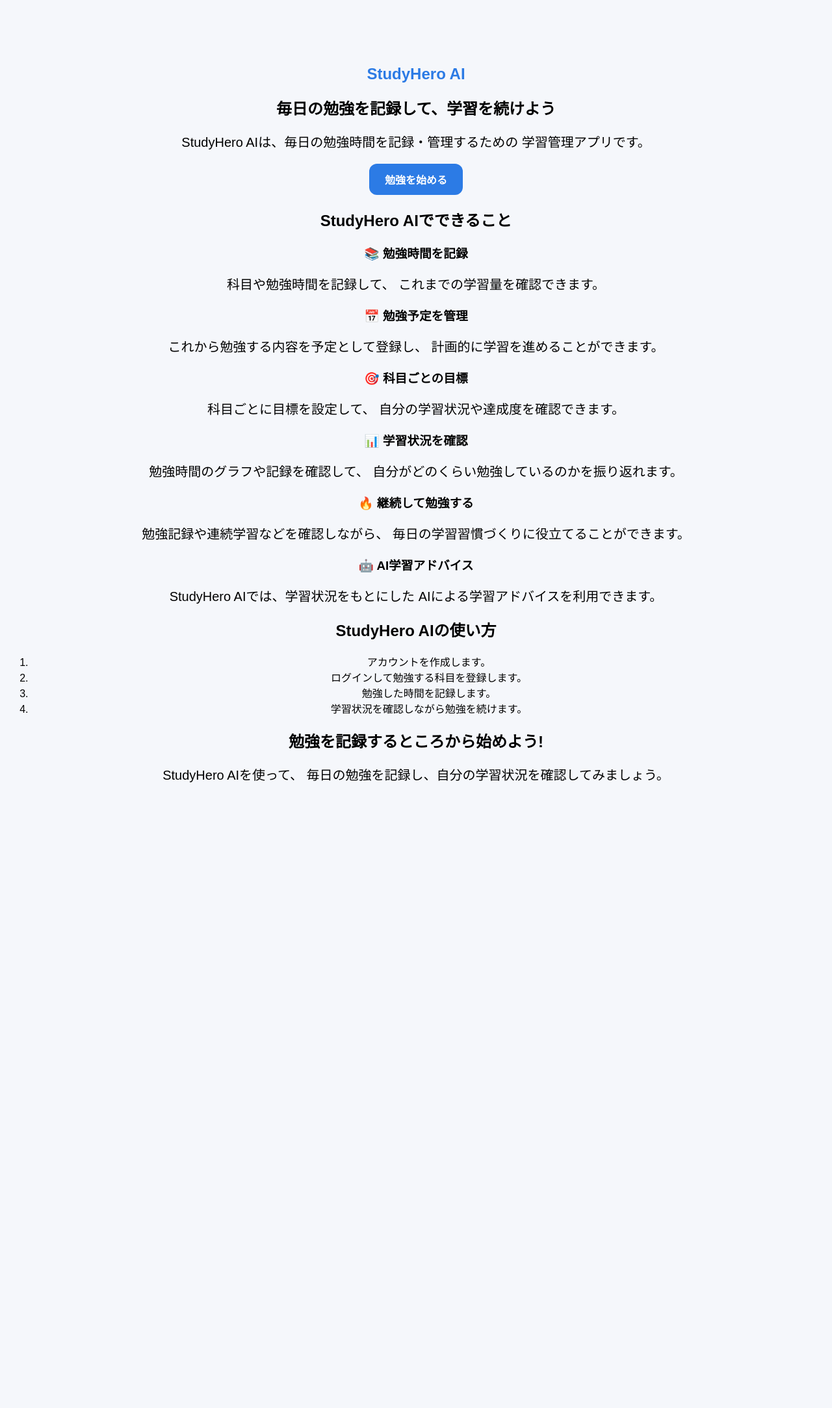
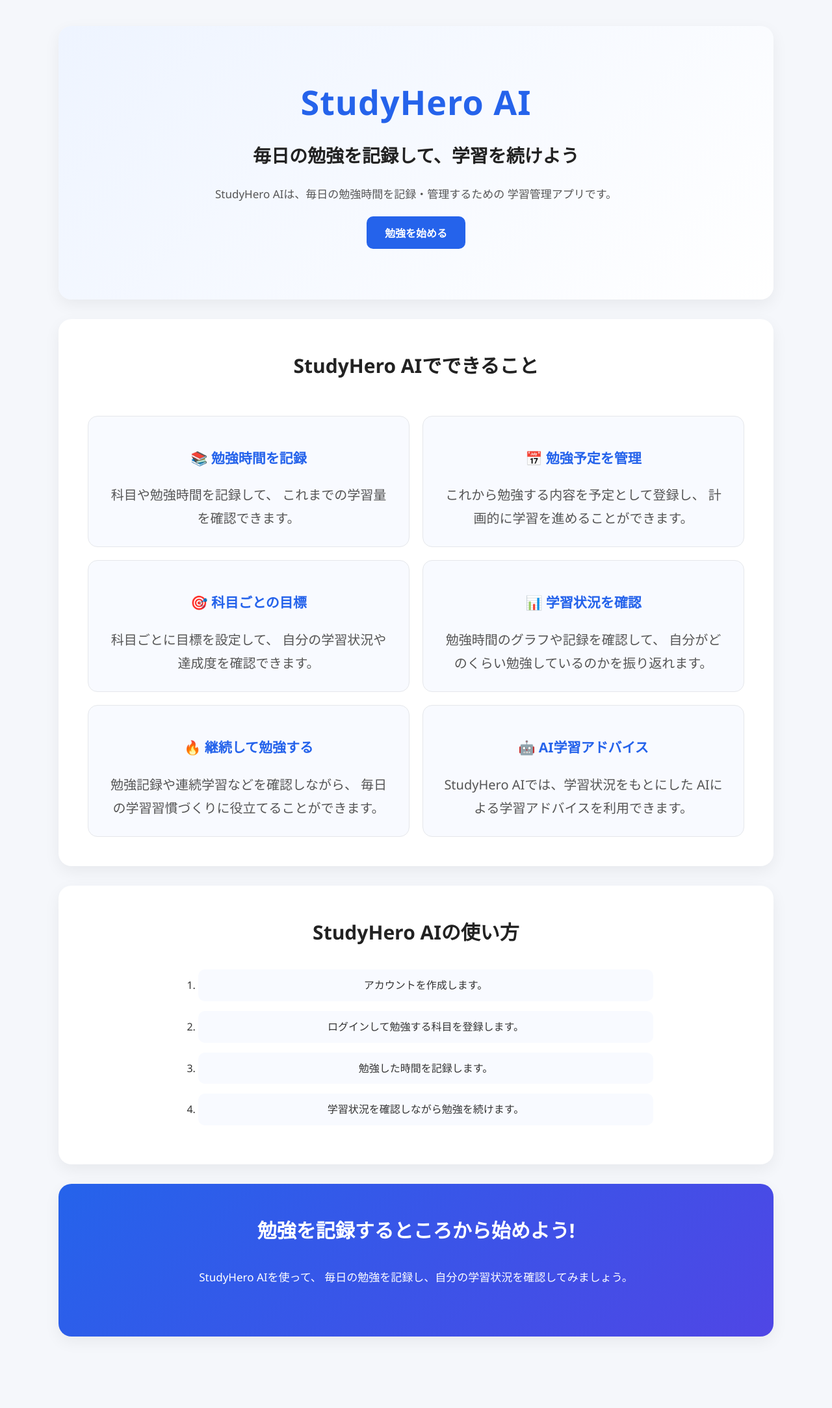
Before and after one commit to hasegawa-div/studyhero-ai, a Flask app: page / in a window 1280 px wide. Shown: the whole page at 65% size. Before the commit the page ends 1204 px from the top, so only its background shows below. Run offline with Flask 3, Linux system fonts and the light colour scheme.

Commit message:
Improve css

```diff
--- a/static/css/style.css
+++ b/static/css/style.css
@@ -518,3 +518,201 @@ textarea:focus{
     list-style: none;
     margin: 10px 0;
 }
+/* =========================
+   StudyHero AI トップページ
+   ========================= */
+
+body {
+    margin: 0;
+    font-family: "Segoe UI", "Hiragino Kaku Gothic ProN", Meiryo, sans-serif;
+    background: #f5f7fb;
+    color: #333;
+    line-height: 1.8;
+}
+
+/* ページ全体 */
+main {
+    max-width: 1100px;
+    margin: 0 auto;
+    padding: 40px 20px 80px;
+}
+
+/* 各セクション */
+main > section {
+    background: white;
+    border-radius: 20px;
+    padding: 45px;
+    margin-bottom: 30px;
+    box-shadow: 0 8px 25px rgba(0, 0, 0, 0.06);
+}
+
+/* 最初のヒーロー部分 */
+main > section:first-child {
+    text-align: center;
+    padding: 70px 40px;
+    background: linear-gradient(135deg, #eef4ff, #ffffff);
+}
+
+main > section:first-child h1 {
+    font-size: 52px;
+    margin: 0 0 10px;
+    color: #2563eb;
+    letter-spacing: 1px;
+}
+
+main > section:first-child h2 {
+    font-size: 28px;
+    margin: 10px 0 20px;
+    color: #222;
+}
+
+main > section:first-child p {
+    max-width: 750px;
+    margin: 10px auto;
+    font-size: 17px;
+    color: #555;
+}
+
+/* 見出し */
+main h2 {
+    font-size: 30px;
+    margin-top: 0;
+    margin-bottom: 30px;
+    color: #222;
+}
+
+main h3 {
+    color: #2563eb;
+    font-size: 21px;
+    margin-bottom: 8px;
+}
+
+/* できること */
+main > section:nth-child(2) {
+    display: grid;
+    grid-template-columns: repeat(2, 1fr);
+    gap: 20px;
+}
+
+main > section:nth-child(2) > h2 {
+    grid-column: 1 / -1;
+}
+
+main > section:nth-child(2) article {
+    padding: 25px;
+    background: #f8faff;
+    border: 1px solid #e5e7eb;
+    border-radius: 15px;
+    transition: transform 0.2s ease, box-shadow 0.2s ease;
+}
+
+main > section:nth-child(2) article:hover {
+    transform: translateY(-4px);
+    box-shadow: 0 8px 20px rgba(0, 0, 0, 0.08);
+}
+
+main > section:nth-child(2) article p {
+    margin-bottom: 0;
+    color: #555;
+}
+
+/* 使い方 */
+main > section:nth-child(3) ol {
+    max-width: 700px;
+    margin: 0 auto;
+    padding-left: 30px;
+}
+
+main > section:nth-child(3) li {
+    margin: 15px 0;
+    padding: 10px 15px;
+    background: #f8faff;
+    border-radius: 10px;
+}
+
+/* 最後のCTA */
+main > section:last-child {
+    text-align: center;
+    background: linear-gradient(135deg, #2563eb, #4f46e5);
+    color: white;
+}
+
+main > section:last-child h2 {
+    color: white;
+}
+
+main > section:last-child p {
+    font-size: 17px;
+    margin-bottom: 30px;
+}
+
+/* ボタン */
+main a {
+    text-decoration: none;
+}
+
+main button {
+    border: none;
+    border-radius: 10px;
+    padding: 13px 28px;
+    margin: 8px;
+    background: #2563eb;
+    color: white;
+    font-size: 16px;
+    font-weight: bold;
+    cursor: pointer;
+    transition: 0.2s;
+}
+
+main button:hover {
+    transform: translateY(-2px);
+    box-shadow: 0 6px 15px rgba(0, 0, 0, 0.15);
+}
+
+/* 最後のセクションのボタン */
+main > section:last-child button {
+    background: white;
+    color: #2563eb;
+}
+
+main > section:last-child button:hover {
+    background: #f1f5ff;
+}
+
+/* スマホ対応 */
+@media (max-width: 700px) {
+
+    main {
+        padding: 20px 12px 50px;
+    }
+
+    main > section {
+        padding: 30px 20px;
+        border-radius: 15px;
+    }
+
+    main > section:first-child {
+        padding: 45px 20px;
+    }
+
+    main > section:first-child h1 {
+        font-size: 38px;
+    }
+
+    main > section:first-child h2 {
+        font-size: 22px;
+    }
+
+    main > section:nth-child(2) {
+        grid-template-columns: 1fr;
+    }
+
+    main h2 {
+        font-size: 25px;
+    }
+
+    main button {
+        width: 90%;
+        max-width: 300px;
+    }
+}
```
